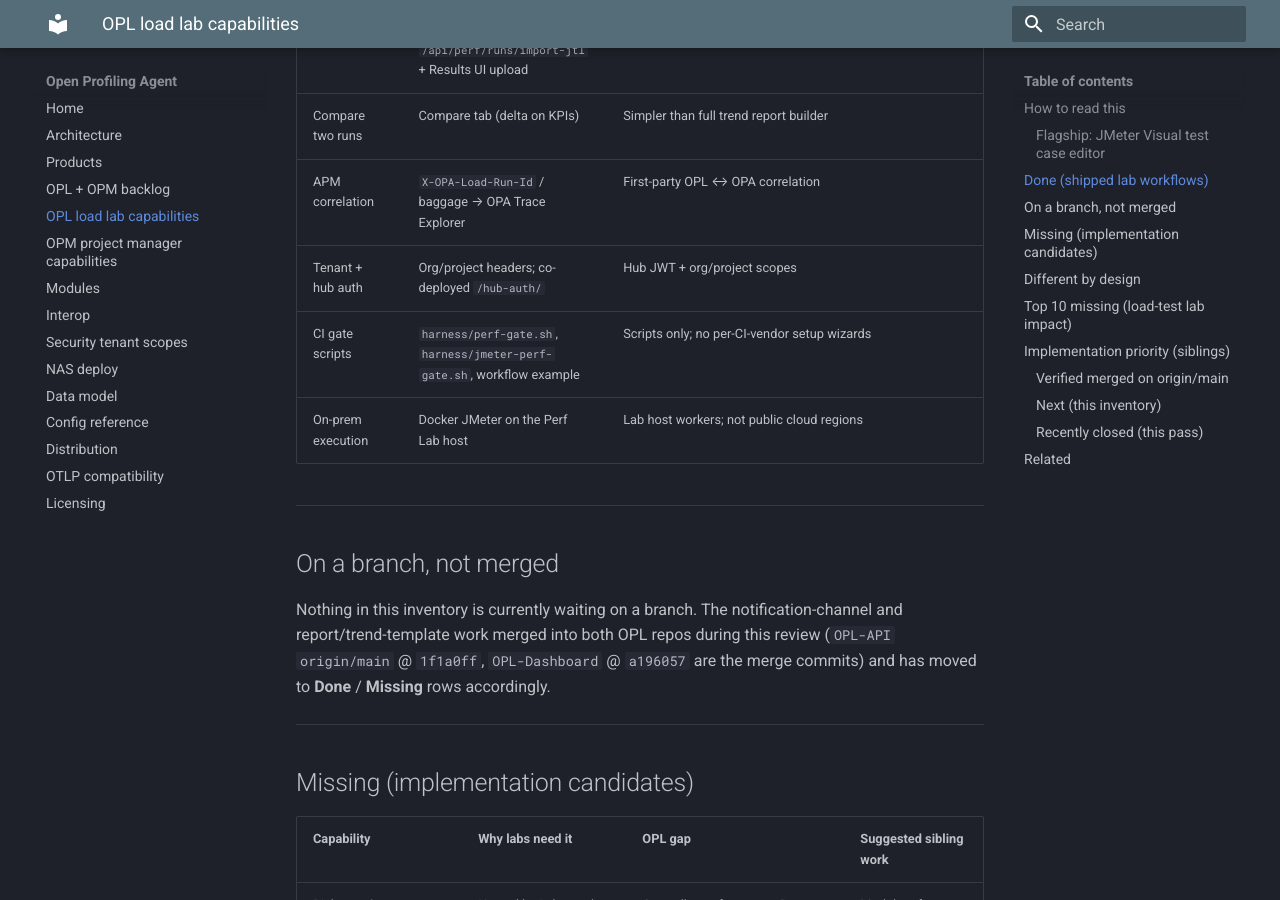
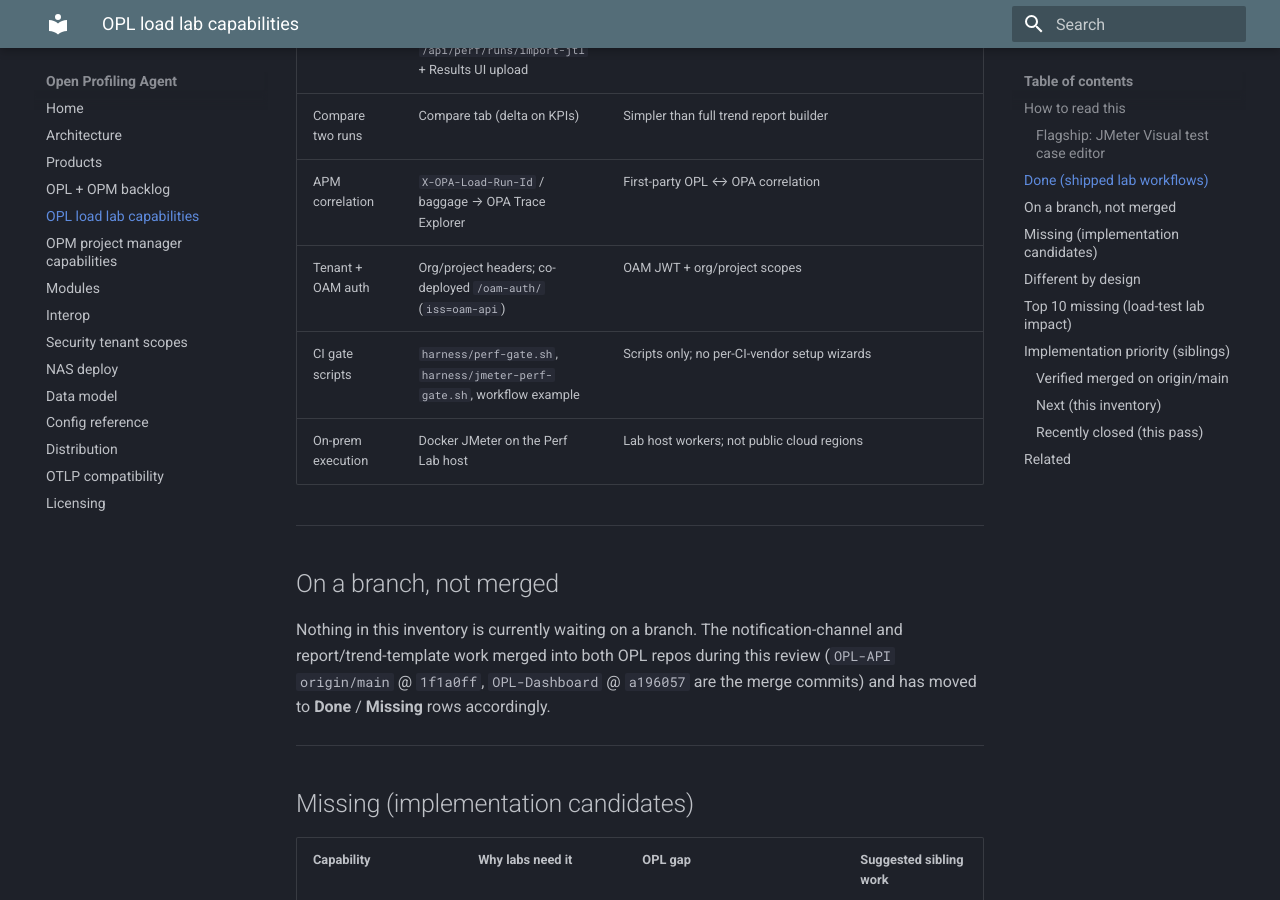
Before and after one commit to TheGrimmChester/OPA-Stack, an MkDocs documentation site: the page built from docs/opl-lab-capabilities.md, in a window 1280 px wide and 900 px high, scrolled down 4141 px. Built offline with MkDocs 1.6.1 and Material for MkDocs 9.7.7, drawn with Linux system fonts in a browser that asks for light colours.

Commit message:
Docs: Prefer OAM auth issuer wording over hub-auth.
Capability tables and the ownership audit now point at /oam-auth/ and
iss=oam-api; solo hub minting iss=opa-hub remains valid only when OAM is unset.

```diff
--- a/docs/opl-lab-capabilities.md
+++ b/docs/opl-lab-capabilities.md
@@ -73,7 +73,7 @@
 | **JTL import** | `POST /api/perf/runs/import-jtl` + Results UI upload | Offline analysis path |
 | Compare two runs | Compare tab (delta on KPIs) | Simpler than full trend report builder |
 | APM correlation | `X-OPA-Load-Run-Id` / baggage → OPA Trace Explorer | First-party OPL ↔ OPA correlation |
-| Tenant + hub auth | Org/project headers; co-deployed `/hub-auth/` | Hub JWT + org/project scopes |
+| Tenant + OAM auth | Org/project headers; co-deployed `/oam-auth/` (`iss=oam-api`) | OAM JWT + org/project scopes |
 | CI gate scripts | `harness/perf-gate.sh`, `harness/jmeter-perf-gate.sh`, workflow example | Scripts only; no per-CI-vendor setup wizards |
 | On-prem execution | Docker JMeter on the Perf Lab host | Lab host workers; not public cloud regions |
 
```
Also changed, not shown: AGENTS.md (+1 -1 lines), docs/opm-pm-capabilities.md (+1 -1 lines).
